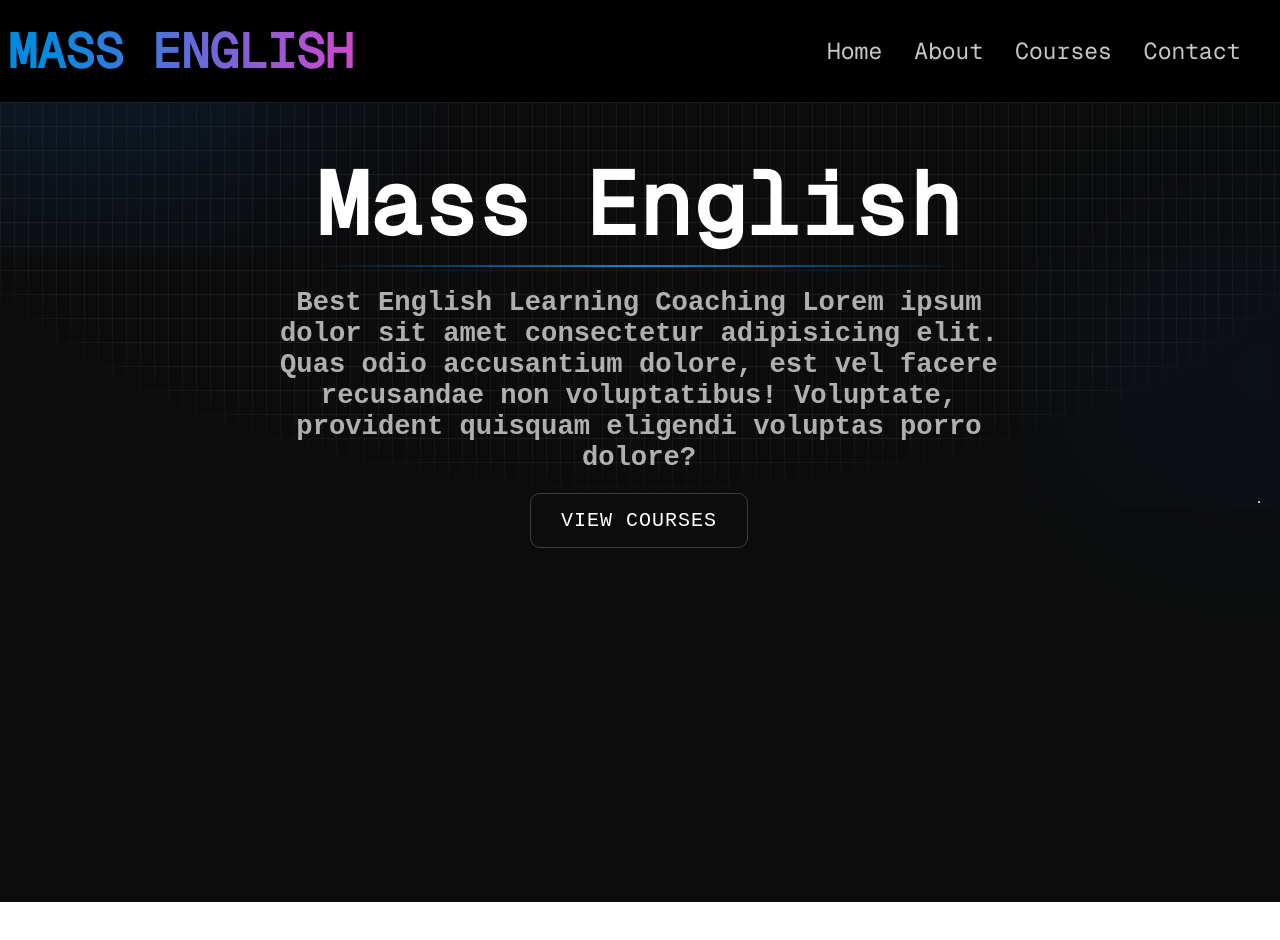
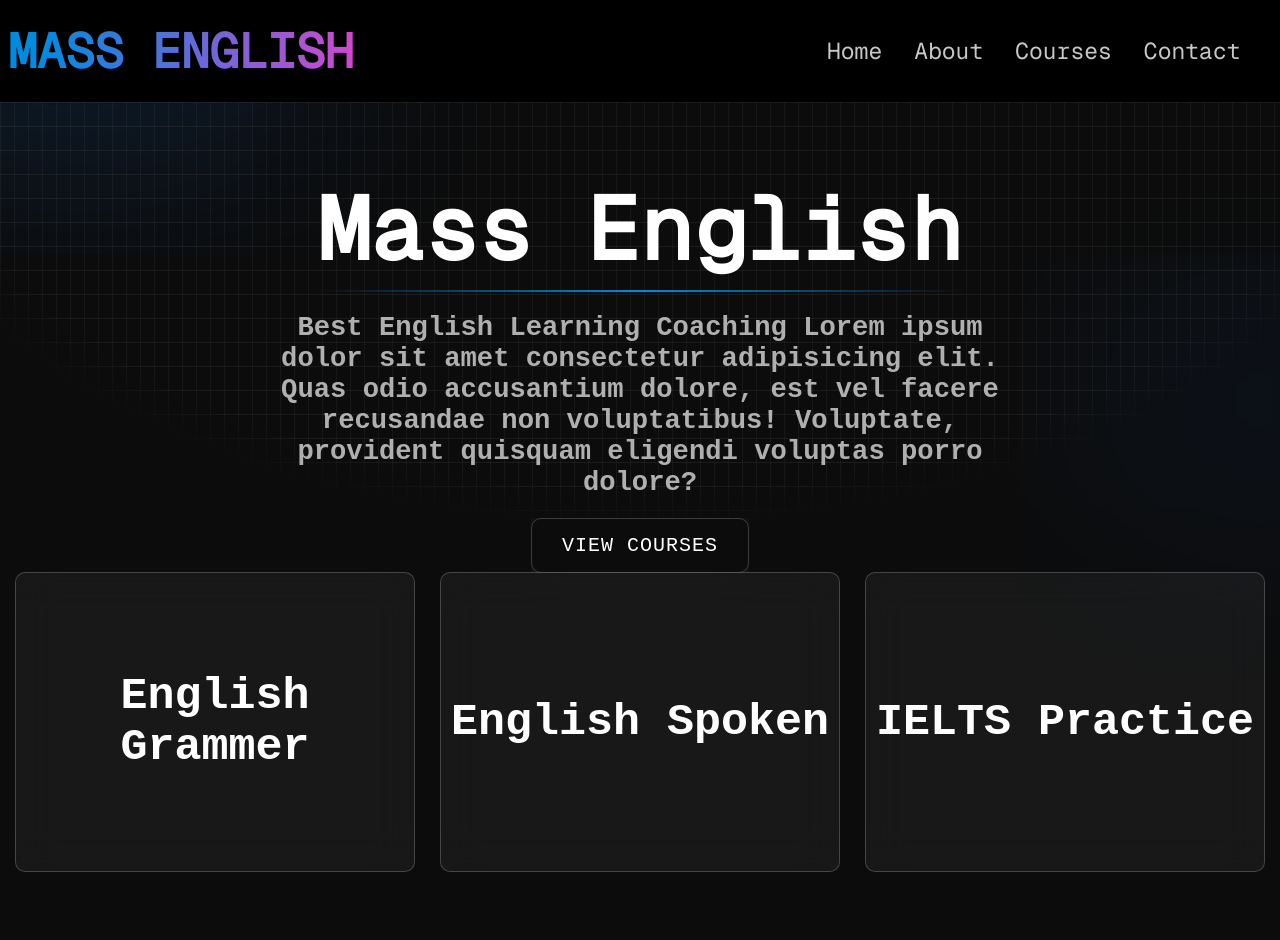
Before and after one commit to emon-shikder2217/Mass-English, a React (Vite) app: page / in a window 1280 px wide. Shown: the top 940 px of the page. Before the commit the page ends 902 px from the top, so only its background shows below. Built offline with nearby package versions, Linux system fonts and the light colour scheme; a web font is replaced by a local one.

Commit message:
initial commit

```diff
--- /dev/null
+++ b/src/components/Container/Container.css
@@ -0,0 +1,130 @@
+
+
+.parent {
+
+    display: flex;
+
+    flex-wrap: wrap;
+
+    justify-content: center;
+
+    align-items: center;
+
+    width: 100%;
+
+    height: 400px;
+
+    position: absolute;
+
+    /* background: red; */
+
+    margin-top: 350px;
+
+}
+
+
+.child1 {
+
+    height: 300px;
+
+    width: 400px;
+
+    background: rgba( 255, 255, 255, .05 );
+
+    border: 0.5px solid rgba( 255, 255, 255, 0.2 );
+
+    border-radius: 10px;
+
+    cursor: pointer;
+
+    backdrop-filter: blur(20px);
+
+    overflow: hidden;
+
+    transition: all 0.3s ease;
+
+    display: flex;
+
+    justify-content: center;
+
+    align-items: center;
+
+    font-size: 30px;
+
+    font-weight: 900;
+
+
+}
+
+
+.child1:hover,
+.child2:hover,
+.child3:hover {
+    border-color: rgba(0, 98, 255, 0.632); /* blue-500/40 */
+    box-shadow: 0 25px 50px -12px rgba(59, 131, 246, 0.395); /* shadow-2xl blue-500/20 */
+  }
+
+
+.child2 {
+
+    height: 300px;
+
+    width: 400px;
+
+    background: rgba( 255, 255, 255, .05 );
+
+    border: 0.5px solid rgba( 255, 255, 255, 0.2 );
+
+    border-radius: 10px;
+
+    margin-left: 25px;
+
+    cursor: pointer;
+
+    backdrop-filter: blur(20px); /* Tailwind's xl blur is around 20px */
+    overflow: hidden;
+    transition: all 0.3s ease;
+
+    display: flex;
+
+    justify-content: center;
+
+    align-items: center;
+
+    font-size: 30px;
+
+    font-weight: 900;
+
+}
+
+.child3 {
+
+    height: 300px;
+
+    width: 400px;
+
+    margin-left: 25px;
+
+    background: rgba( 255, 255, 255, .05 );
+
+    border: 0.5px solid rgba( 255, 255, 255, 0.2 );
+
+    border-radius: 10px;
+
+    cursor: pointer;
+
+    backdrop-filter: blur(20px); /* Tailwind's xl blur is around 20px */
+    overflow: hidden;
+    transition: all 0.3s ease;
+
+    display: flex;
+
+    justify-content: center;
+
+    align-items: center;
+
+    font-size: 30px;
+
+    font-weight: 900;
+
+}
--- /dev/null
+++ b/src/components/Container/Container.jsx
@@ -0,0 +1,20 @@
+import './container.css';
+
+const Container = () => {
+  return (
+    <>
+      <div className="parent">
+        <div className='child1'>
+          <h1>English Grammer</h1>
+        </div>
+        <div className='child2'>
+          <h1>English Spoken</h1>
+        </div>
+        <div className='child3'>
+          <h1>IELTS Practice</h1>
+        </div>
+      </div>
+    </>
+  )
+}
+export default Container
--- a/src/components/Hero/Hero.css
+++ b/src/components/Hero/Hero.css
@@ -1,8 +1,6 @@
 @import url("https://fonts.googleapis.com/css2?family=Arvo:ital,wght@0,400;0,700;1,400;1,700&family=Chivo:ital,wght@0,100..900;1,100..900&family=Exo+2:ital,wght@0,100..900;1,100..900&family=Great+Vibes&family=Happy+Monkey&family=Kanit:ital,wght@0,100;0,200;0,300;0,400;0,500;0,600;0,700;0,800;0,900;1,100;1,200;1,300;1,400;1,500;1,600;1,700;1,800;1,900&family=Outfit:wght@100..900&family=Permanent+Marker&family=Prompt:ital,wght@0,100;0,200;0,300;0,400;0,500;0,600;0,700;0,800;0,900;1,100;1,200;1,300;1,400;1,500;1,600;1,700;1,800;1,900&family=Righteous&family=Varela+Round&display=swap");
 
 .hero_section {
-
-  height: 100vh;
 
   text-align: center;
 
@@ -14,6 +12,8 @@
 
   align-items: center;
 
+  flex-wrap: wrap;
+
   padding: 20px;
 
   color: #fff;
@@ -22,9 +22,11 @@
 
   overflow-y: hidden;
 
+  height: auto;
+
+}
 
 
-}
 
 
 .hero_section::before {
@@ -224,6 +226,8 @@
 
   transition: 0.3s ease;
 
+  box-shadow: 0 0 20px rgba(255, 255, 255, 0.1);
+
 }
 
 .button:hover {
--- a/src/components/Hero/Hero.jsx
+++ b/src/components/Hero/Hero.jsx
@@ -1,12 +1,11 @@
 import React, { useEffect, useState } from "react";
 import "./Hero.css";
-import heroImg from '../../assets/hero_img.png';
+import heroImg from "../../assets/hero_img.png";
 import "@fontsource/geist-mono";
 import { Link, useLocation } from "react-router-dom";
-
+import Container from "../Container/Container";
 
 const Hero = () => {
-
   const ScrollToTop = () => {
     const { pathname } = useLocation();
 
@@ -17,11 +16,9 @@ const Hero = () => {
     return null;
   };
 
-
   const style = {
     fontFamily: `"Geist Mono", "Geist Mono Fallback", monospace`,
   };
-
 
   return (
     <>
@@ -31,27 +28,23 @@ const Hero = () => {
           <h1 className="hero_title" style={style}>
             Mass English
           </h1>
-          <p className="subtitle">Best English Learning  Coaching Lorem ipsum dolor sit amet consectetur adipisicing elit. Quas odio accusantium dolore, est vel facere recusandae non voluptatibus! Voluptate, provident quisquam eligendi voluptas porro dolore?</p>
+          <p className="subtitle">
+            Best English Learning Coaching Lorem ipsum dolor sit amet
+            consectetur adipisicing elit. Quas odio accusantium dolore, est vel
+            facere recusandae non voluptatibus! Voluptate, provident quisquam
+            eligendi voluptas porro dolore?
+          </p>
 
           <div className="container">
-            <Link to="/course">
-              <button
-                className="button"
-              >
-                View Courses
-              </button>
+            <Link to="/courses">
+              <button className="button">View Courses</button>
             </Link>
-
           </div>
+          <Container />
         </div>
 
-
-        <hr />
       </section>
-
-
     </>
-
   );
 };
 
--- a/src/components/header/Header.jsx
+++ b/src/components/header/Header.jsx
@@ -3,7 +3,7 @@ import AOS from "aos";
 import "aos/dist/aos.css";
 import "./Header.css";
 import { GrLinkedin } from "react-icons/gr";
-import { Link } from "react-scroll";
+import { Link } from "react-router-dom";
 
 const Navbar = () => {
   useEffect(() => {
@@ -21,7 +21,7 @@ const Navbar = () => {
           Home
         </a>
         <Link
-          to="about"
+          to="/about"
           smooth={true}
           duration={500}
           data-aos="fade-left"
@@ -30,7 +30,7 @@ const Navbar = () => {
           About
         </Link>
         <Link
-          to="skills"
+          to="/courses"
           smooth={true}
           duration={500}
           data-aos="fade-left"
@@ -40,7 +40,7 @@ const Navbar = () => {
         </Link>
 
         <Link
-          to="contact"
+          to="/contact"
           smooth={true}
           duration={500}
           data-aos="fade-left"
--- /dev/null
+++ b/src/pages/About/About.jsx
@@ -0,0 +1,8 @@
+import './About.css';
+
+const About = () => {
+  return (
+    <div>About</div>
+  )
+}
+export default About;
--- /dev/null
+++ b/src/pages/Contact/Contact.jsx
@@ -0,0 +1,6 @@
+const Contact = () => {
+  return (
+    <div>Contact</div>
+  )
+}
+export default Contact
```
Also changed, not shown: src/router.jsx (+11 -2 lines), src/pages/About/About.css (added), src/pages/Contact/Contact.css (added).
